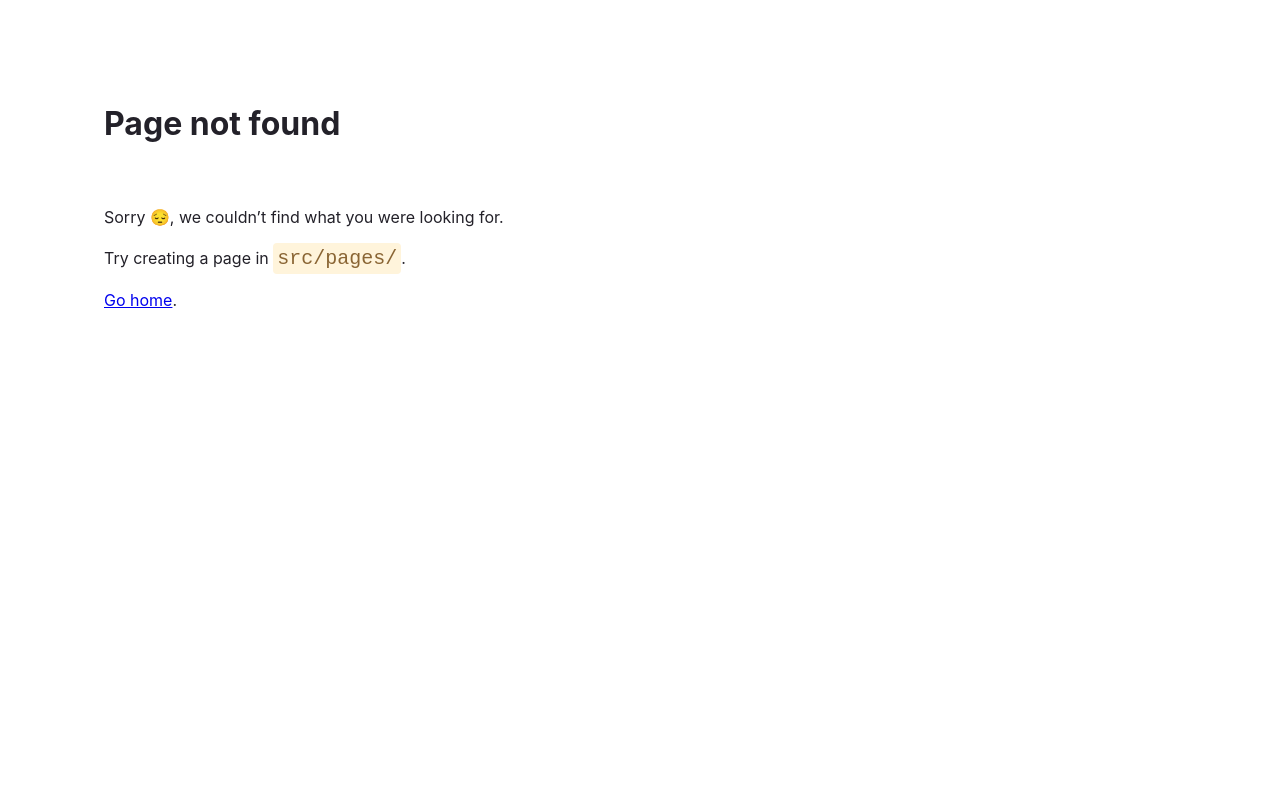
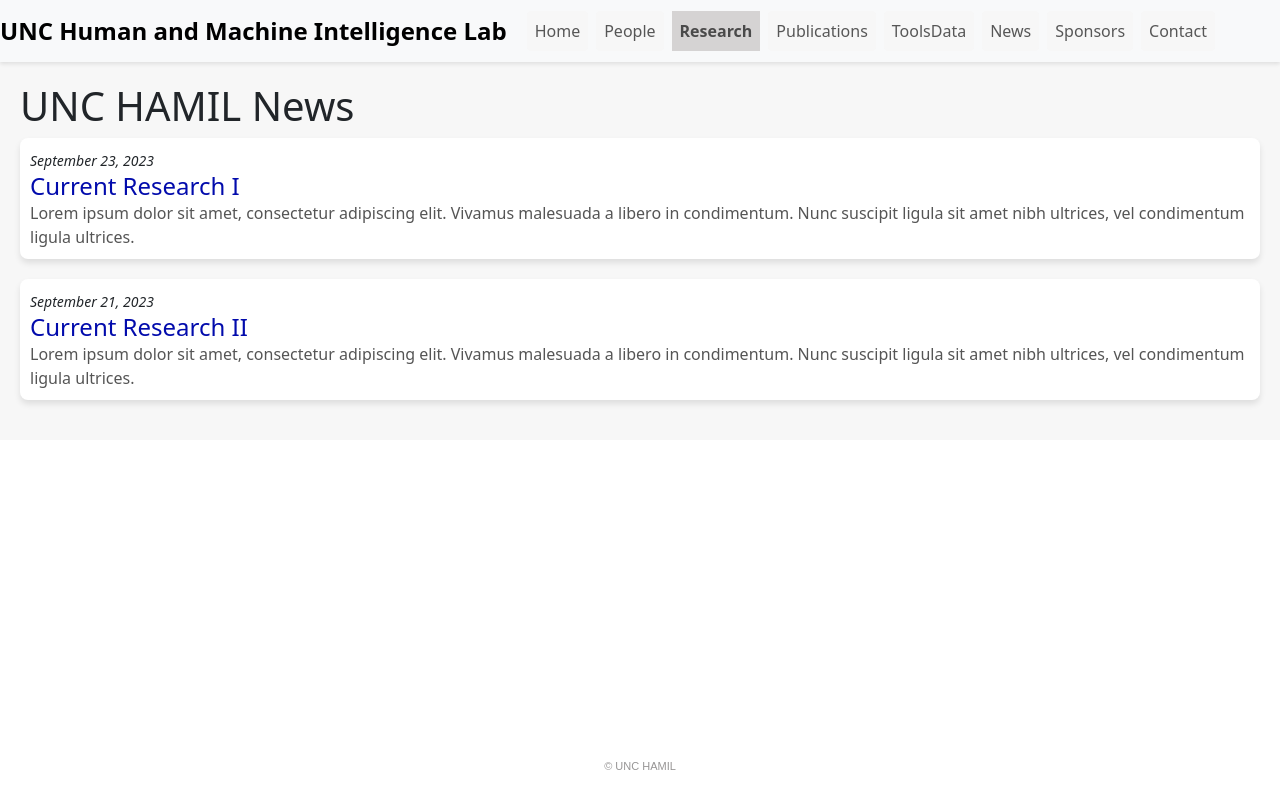
Before and after one commit to yantangyantang/HAMIL_UNC, a Gatsby site: page /research/currentResearch in a window 1280 px wide. Before the commit this address had no page. Built offline with nearby package versions, Linux system fonts and the light colour scheme; Gatsby itself is replaced by a stand-in of ours.

```diff
--- a/src/components/Header.js
+++ b/src/components/Header.js
@@ -42,15 +42,15 @@
             </a>
             <div className="dropdown-menu">
               <Link
-                className={`nav-link ${currentPath === '/research/past-projects' ? 'active-tab' : ''}`}
-                to="/research/past-projects"
+                className={`nav-link ${currentPath === '/research/pastResearch' ? 'active-tab' : ''}`}
+                to="/research/pastResearch"
               >
                 Past Projects
               </Link>
               <br></br>
               <Link
-                className={`nav-link ${currentPath === '/research/current-projects' ? 'active-tab' : ''}`}
-                to="/research/current-projects"
+                className={`nav-link ${currentPath === '/research/currentResearch' ? 'active-tab' : ''}`}
+                to="/research/currentResearch"
               >
                 Current Projects
               </Link>
--- /dev/null
+++ b/src/pages/research/currentResearch.js
@@ -0,0 +1,53 @@
+import * as React from "react"
+import "./../styles.css"
+import Header from '../../components/header'
+import { Link } from 'gatsby';
+import Footer from '../../components/Footer';
+
+// Define an array of news items with date information
+const newsItems = [
+  {
+    date: new Date("2023-09-23"),
+    title: "Current Research I",
+    description:
+      "Lorem ipsum dolor sit amet, consectetur adipiscing elit. Vivamus malesuada a libero in condimentum. Nunc suscipit ligula sit amet nibh ultrices, vel condimentum ligula ultrices.",
+  },
+  {
+    date: new Date("2023-09-21"),
+    title: "Current Research II",
+    description:
+      "Lorem ipsum dolor sit amet, consectetur adipiscing elit. Vivamus malesuada a libero in condimentum. Nunc suscipit ligula sit amet nibh ultrices, vel condimentum ligula ultrices.",
+  },
+];
+
+// Sort the news items by date (newest first)
+newsItems.sort((a, b) => b.date - a.date);
+
+export default function currentResearch() {
+  return (
+    <div>
+      <Header />
+      <div className="news-container">
+        <h1>UNC HAMIL News</h1>
+        <ul className="news-list">
+          {newsItems.map((news, index) => (
+            <li className="news-item" key={index}>
+              <span className="news-date">
+                {news.date.toLocaleDateString("en-US", {
+                  year: "numeric",
+                  month: "long",
+                  day: "numeric",
+                })}
+              </span>
+              <h2>
+                <a href={`/research/researchPages/currentResearch${index + 1}/`}>{news.title}</a>
+              </h2>
+              <p>{news.description}</p>
+            </li>
+          ))}
+        </ul>
+      </div>
+      <Footer />
+    </div>
+  );
+}
```
Also changed, not shown: src/pages/research/pastResearch.js (added, +53 -0 lines), src/pages/research/researchPages/currentResearch1.js (added, +15 -0 lines), src/pages/research/researchPages/pastResearch1.js (added, +15 -0 lines), 1 other file.
